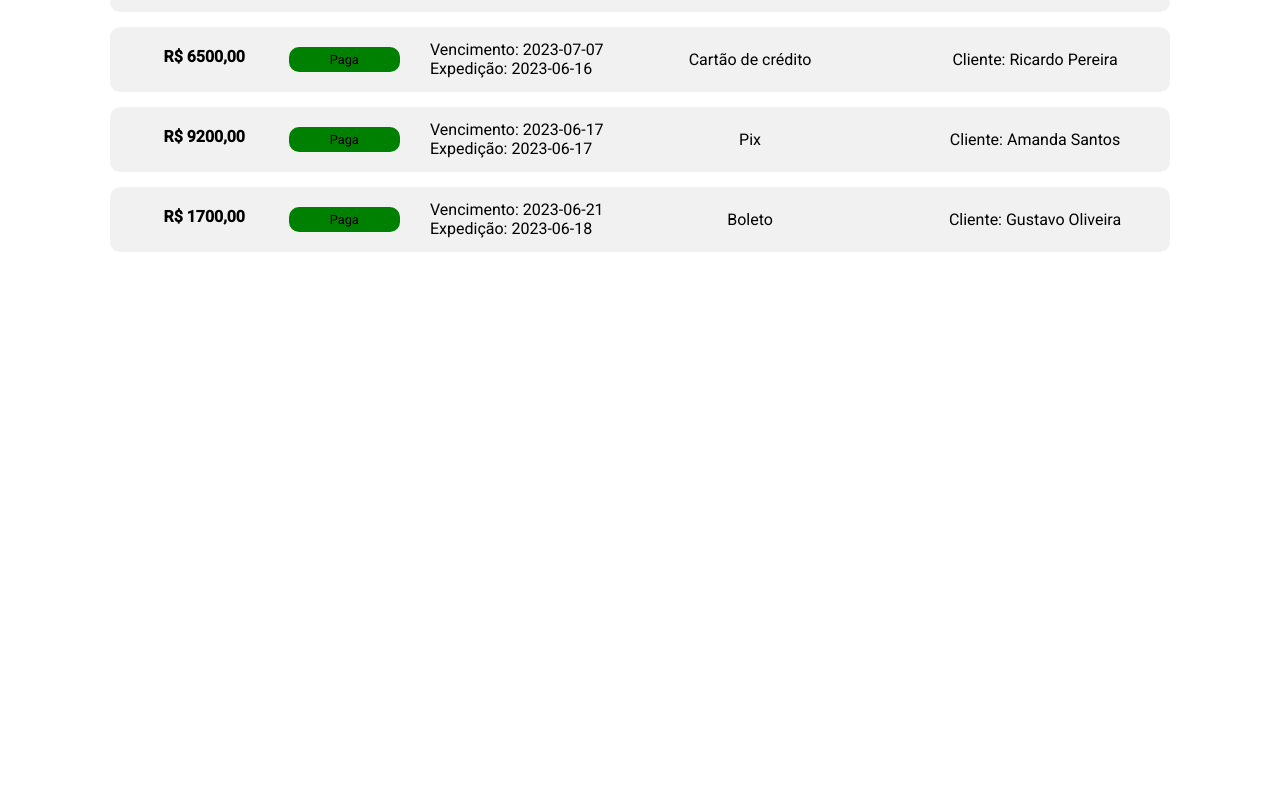
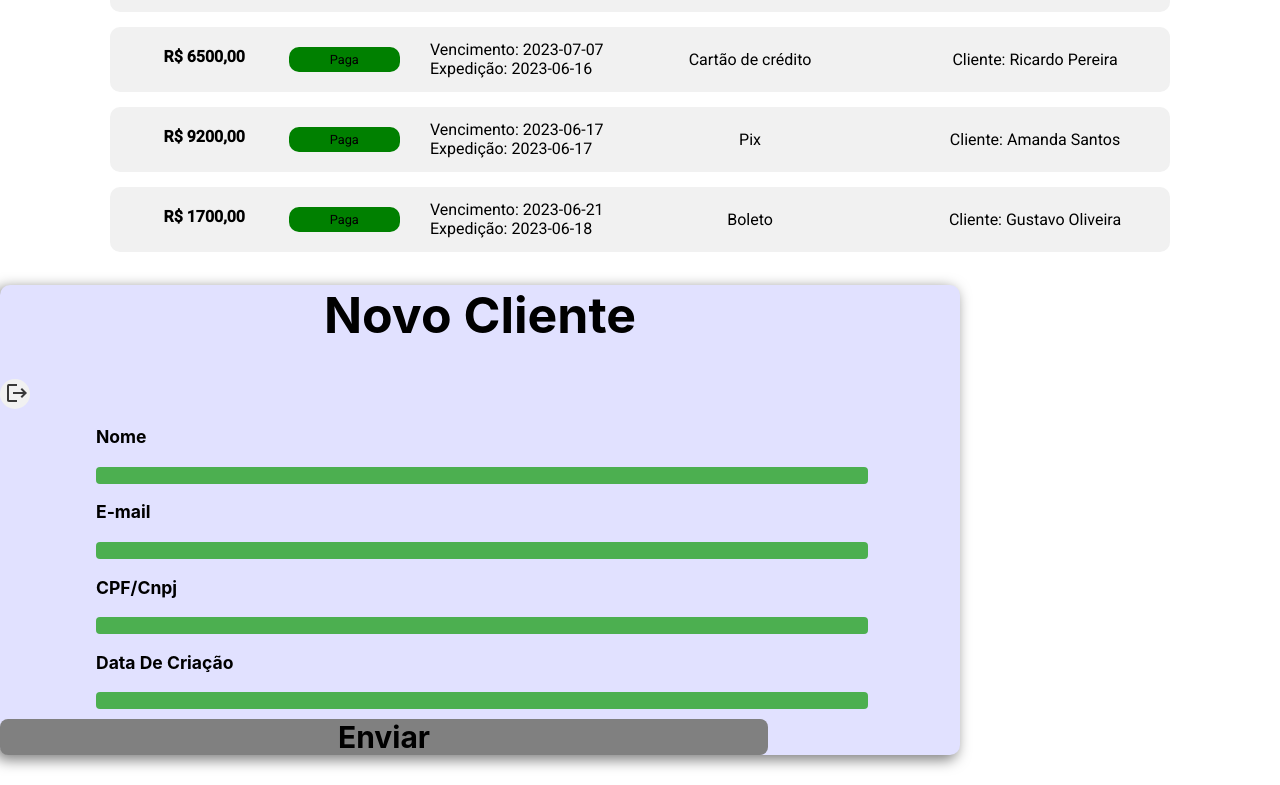
Before and after one commit to leonardod7/Apoena_React_Project, a React (Create React App) app: page /#/meiosdepagamentos in a window 1280 px wide. Shown: the part 1491-2276 px from the top of the page. Before the commit the page ends 1743 px from the top, so only its background shows below. Built offline with nearby package versions, Linux system fonts and the light colour scheme.

Commit message:
continuacao

```diff
--- a/src/components/Header_MeiosPGTO/Style.js
+++ b/src/components/Header_MeiosPGTO/Style.js
@@ -16,6 +16,10 @@ const Container_Header = styled.div`
 
     &.oculto {
         display: none;
+    }
+
+    &.visivel {
+        display: block;
     }
 
     @media screen and (min-width: ${Dispositivo.desktop}px) {
--- a/src/components/NovoCliente/Style.js
+++ b/src/components/NovoCliente/Style.js
@@ -19,10 +19,7 @@ const input_data= {
     }
 };
 
-
-
 const Formulario = styled.div`
-    display:flex;
     display: flex;
     flex-direction: column;
     height: 100%;
@@ -54,7 +51,6 @@ const Field = styled.div`
 }
 `;
 const Container = styled.div`
-    position: absolute;
     background-color: #e1e1ff;
     width: 75%;
     height: 90%;
@@ -62,19 +58,17 @@ const Container = styled.div`
     top: 10%;
     border-radius:10px;
     box-shadow: -4px 4px 14px 1px rgba(0, 0, 0, 0.5);
-/*
-    @media screen and (max-width: 1080px){
-    width:80%;
-    height: 90%
+
+    &.oculto {
+        display: none;
     }
 
-    @media screen and (max-width: 480px) {
-    width: 150%;
-    height:180%;
-  }*/
+    &.visivel {
+        display: block;
+    }
 `;
+
 const Enviar = styled.div`
-    position: absolute;
     background-color: grey;
     width: 80%;
     height: 10%;
@@ -98,7 +92,6 @@ const Enviar = styled.div`
   }*/
 `;
 const Sair= styled.div`
-    position: absolute;
     width: 30px;
     height: 30px;
     background-color:#f1f1f1;
@@ -112,7 +105,6 @@ const Sair= styled.div`
   }
 `;
 const Titulo = styled.div`
-    position: absolute;
     text-align: center;
     left: 20px;
     font-size:25px;
--- a/src/pages/MeiosDePagamentos.jsx
+++ b/src/pages/MeiosDePagamentos.jsx
@@ -34,6 +34,11 @@ const MeiosDePagamentos = () => {
         setClientesVisiveis(!clientesVisiveis);
     };
 
+    const toggleNovoClienteVisivel = () => {
+        setClientesVisiveis(!clientesVisiveis);
+        setNovoClienteVisivel(!novoClienteVisivel);
+    }
+
     return (
         <>
             <Header toggleMenu = {toggleMenu}/>
@@ -54,7 +59,7 @@ const MeiosDePagamentos = () => {
                 <Container_Header className={`${MenuAberto ? 'menuAberto' : ''} ${clientesVisiveis ? '' : 'oculto'}`}>
                     <TituloHeader_pgto>Emissão de Novos Clientes</TituloHeader_pgto>
                     <div style={{ display: 'flex', flexDirection: 'row' }}>
-                        <BotaoHeader_pgto>Novo Cliente</BotaoHeader_pgto>
+                        <BotaoHeader_pgto onClick={toggleNovoClienteVisivel}>Novo Cliente</BotaoHeader_pgto>
                         <BotaoHeader_pgto onClick={toggleClientesVisiveis}>Voltar</BotaoHeader_pgto>
                     </div>
                 </Container_Header>
@@ -64,13 +69,15 @@ const MeiosDePagamentos = () => {
                 </ContainerClientes>
             </Div>
 
-            <Container_Header className={`${MenuAberto ? 'menuAberto' : ''} ${clientesVisiveis ? '' : 'oculto'}`}>
-                <TituloHeader_pgto>Emissão de Novos Clientes</TituloHeader_pgto>
+            <Container_Header className={`${MenuAberto ? 'menuAberto' : ''} ${novoClienteVisivel ? '' : 'oculto'}`}>
+                <TituloHeader_pgto>Emissão de Novos Clientes II</TituloHeader_pgto>
                 <div style={{ display: 'flex', flexDirection: 'row' }}>
                     <BotaoHeader_pgto>Novo Cliente</BotaoHeader_pgto>
                     <BotaoHeader_pgto onClick={toggleClientesVisiveis}>Voltar</BotaoHeader_pgto>
-                    </div>
+                </div>
             </Container_Header>
+
+            <NovoCliente className={`${MenuAberto ? 'menuAberto' : ''} ${novoClienteVisivel ? '' : 'oculto'}`}></NovoCliente>
         </>
     );
 }
--- a/src/pages/Style.js
+++ b/src/pages/Style.js
@@ -105,6 +105,9 @@ const ContainerClientes = styled.div`
         display: none;
       }
 
+      &.visivel {
+        display: block;
+    }
 `;
 
 const Div = styled.div`
```
Also changed, not shown: src/components/NovoCliente/NovoCliente.jsx (+2 -18 lines). Lines whose indentation alone changed are shown as unchanged.
